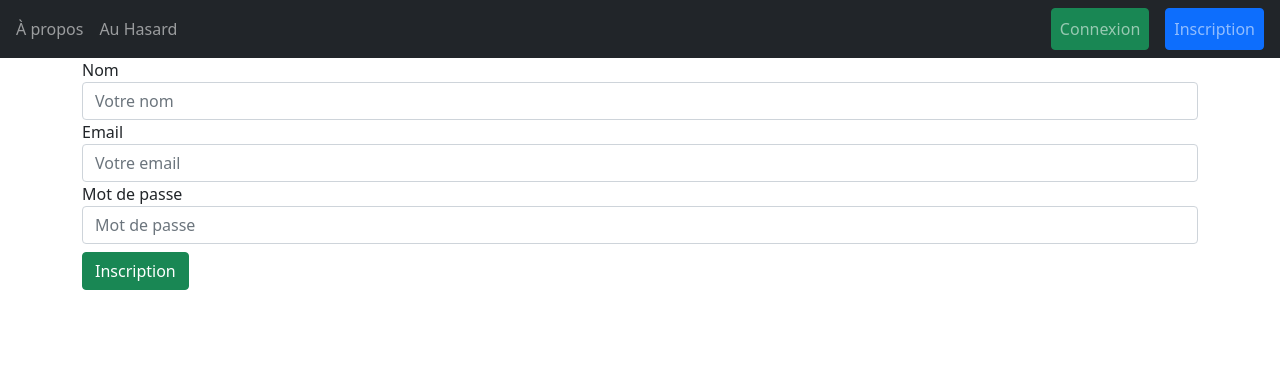
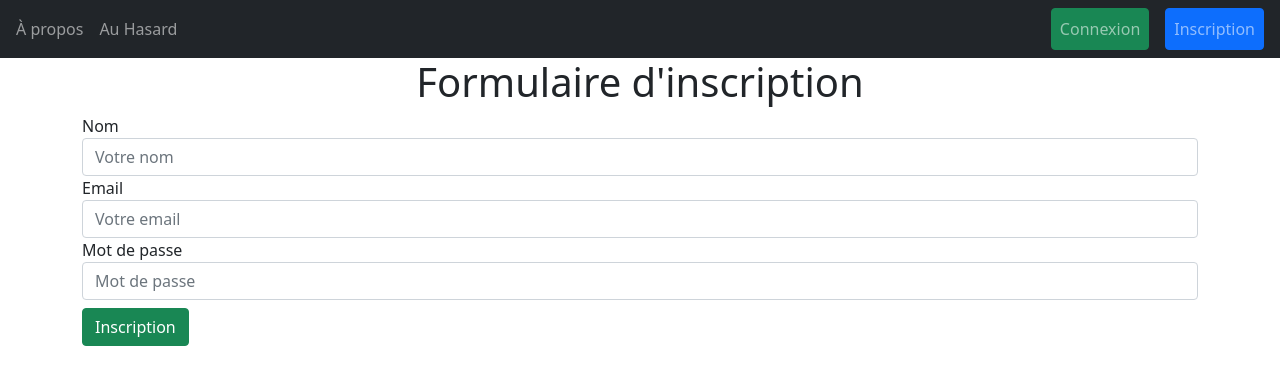
Before and after one commit to Faez-B/Eval-vue-node, a Vue app in the folder frontend/: page /inscription in a window 1280 px wide. Shown: the top 384 px of the page. Built offline with nearby package versions, Linux system fonts and the light colour scheme.

Commit message:
Ajout de heading sur Login et Register

```diff
--- a/frontend/src/components/Login.vue
+++ b/frontend/src/components/Login.vue
@@ -26,6 +26,10 @@
 </script>
 
 <template>
+    <h1 class="text-center">
+        Connexion
+    </h1>
+
     <form @submit.prevent="onSubmit()">
         <div class="form-group">
             <label for="nom">Nom</label>
--- a/frontend/src/components/Register.vue
+++ b/frontend/src/components/Register.vue
@@ -21,7 +21,9 @@
 </script>
 
 <template>
-
+    <h1 class="text-center">
+        Formulaire d'inscription
+    </h1>
     <form @submit.prevent="onSubmit()">
         <div class="form-group">
             <label for="nom">Nom</label>
```
